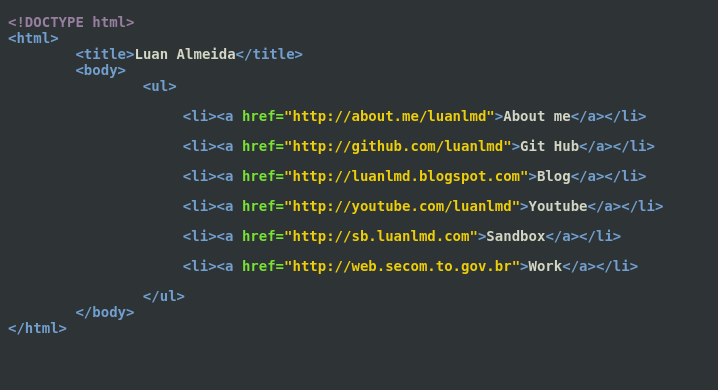
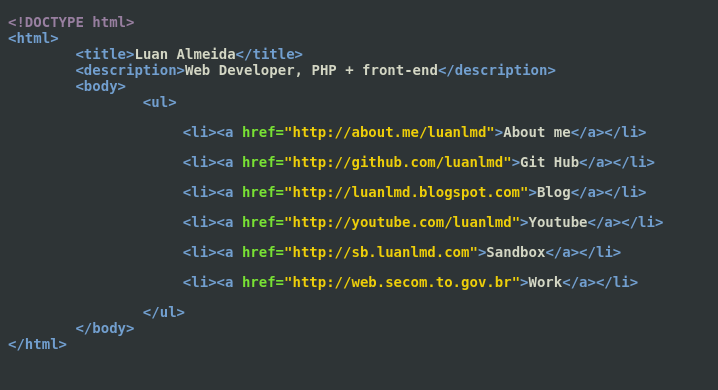
Before and after one commit to luanlmd/luanlmd.com, a PHP site: page / in a window 1280 px wide. Shown: the top 390 px of the page, without its empty margins (0-718 px from the left). Run offline with PHP 8.4, Linux system fonts and the light colour scheme.

Commit message:
added description

```diff
--- a/index.php
+++ b/index.php
@@ -32,6 +32,7 @@ $links['Work'] = 'http://web.secom.to.gov.br';
 <span class="doctype">&lt;!DOCTYPE html&gt;</span>
 &lt;html&gt;
 	&lt;title&gt;<span class="text">Luan Almeida</span>&lt;/title&gt;
+	&lt;description&gt;<span class="text">Web Developer, PHP + front-end</span>&lt;/description&gt;
 	&lt;body&gt;
 		&lt;ul&gt;
 </pre>
```
